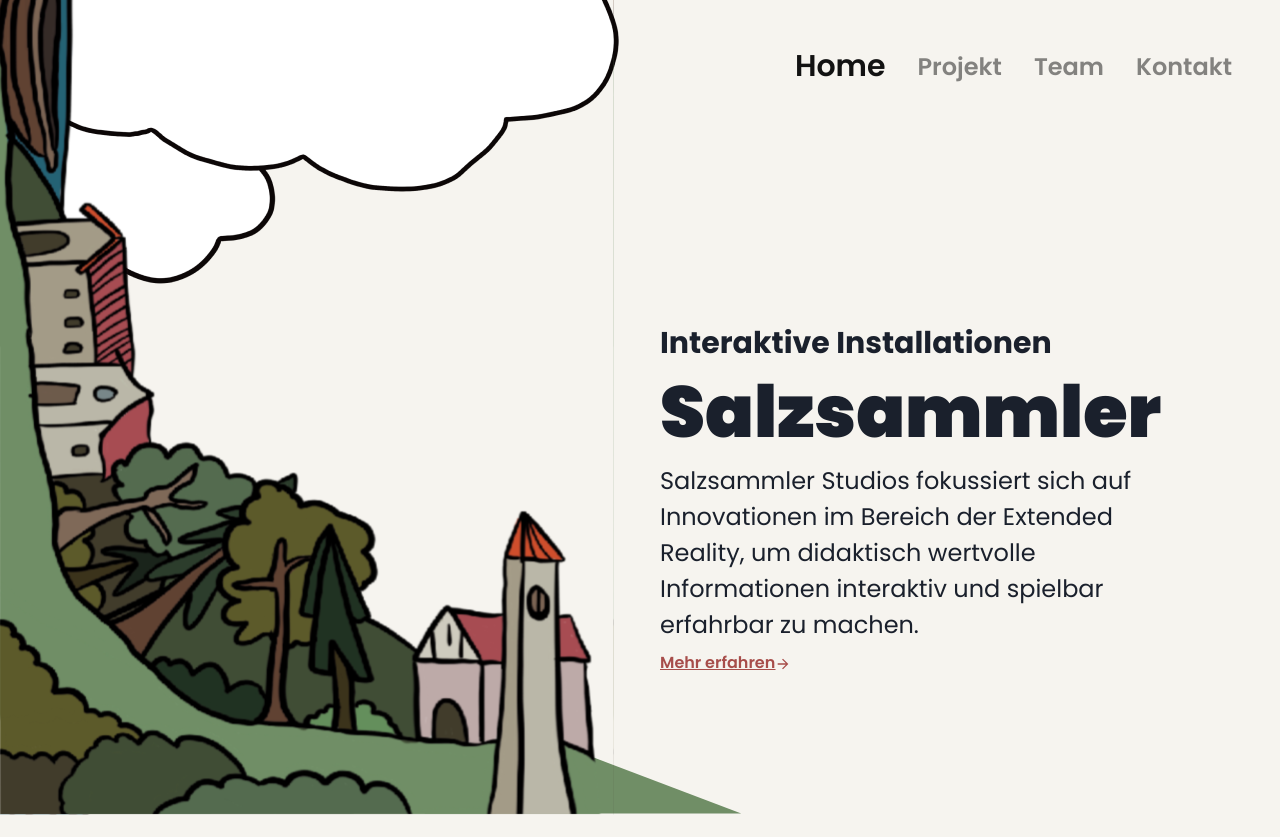
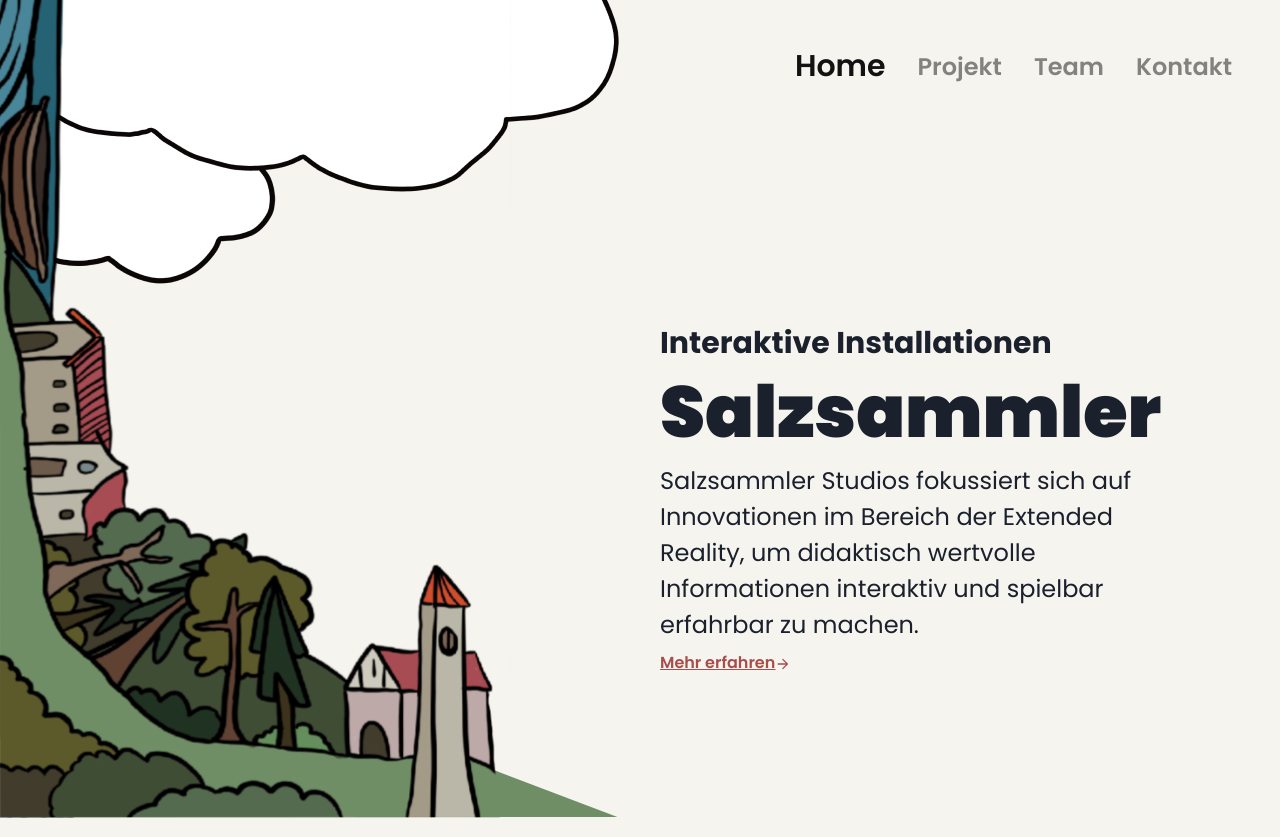
Before and after one commit to Salzsammler-Studios/salzsammler-studios.github.io, a React (Create React App) app: page / in a window 1280 px wide. Built offline with nearby package versions, Linux system fonts and the light colour scheme.

Commit message:
feat: smaller iamge

```diff
--- a/src/pages/homepage.tsx
+++ b/src/pages/homepage.tsx
@@ -5,7 +5,7 @@ import { ArrowForwardIcon } from '@chakra-ui/icons';
 const Homepage = () => {
     return <Box minH={"105vh"}>
         <Box pointerEvents={"none"} marginLeft={"-15rem"} marginTop={"-20rem"} width={"100%"} height={"100%"} position={"absolute"} bgImage={"url('/cloudsTogether.png')"} bgRepeat={"no-repeat"} bgPosition={"left top"}></Box>
-        <Box pointerEvents={"none"} marginLeft={"-0.1rem"} position={"absolute"} width={"100%"} height={"100%"} bgImage={"url('/layout2.svg')"} bgPosition="left bottom" bgRepeat="no-repeat" bgSize="60%"/>
+        <Box pointerEvents={"none"} marginLeft={"-0.1rem"} position={"absolute"} width={"100%"} height={"100%"} bgImage={"url('/layout2.svg')"} bgPosition="left bottom" bgRepeat="no-repeat" bgSize="50%"/>
         <SimpleGrid columns={2} spacing={10}>
             <Box></Box>
             <Box></Box>
```
